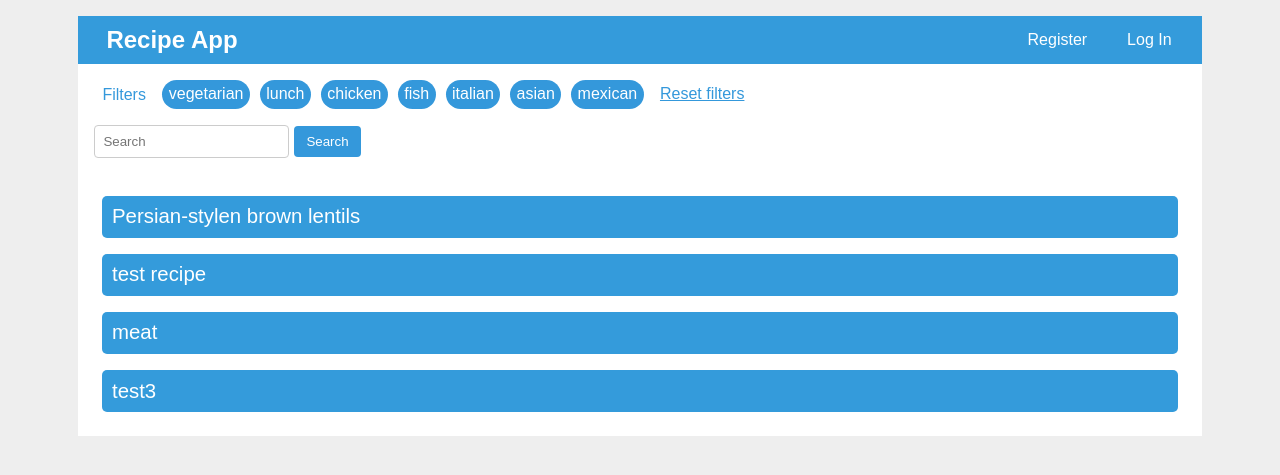
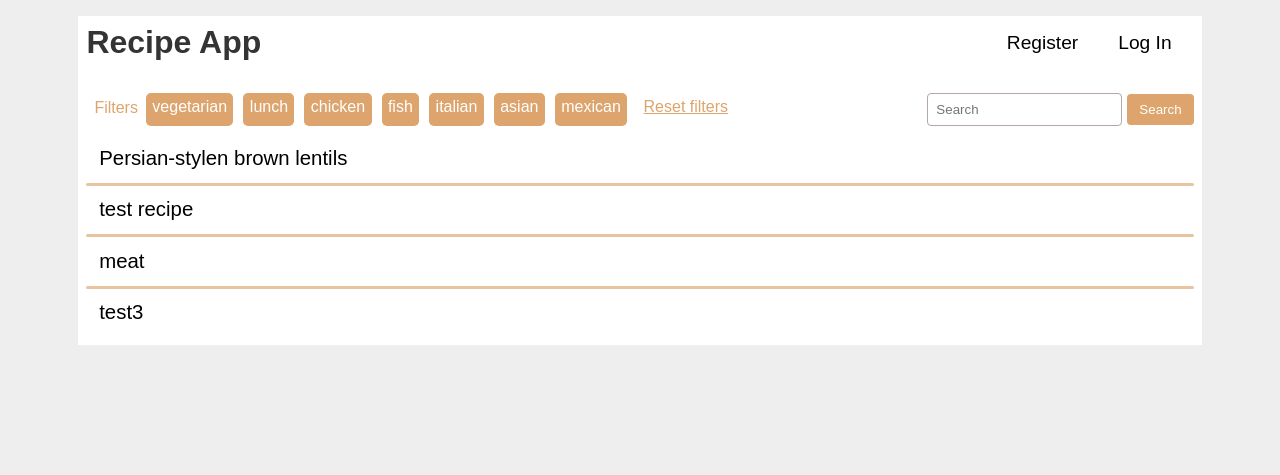
Before and after one commit to martanunesdea/recipe-db, a Flask app: page / in a window 1280 px wide. Shown: the top 475 px of the page. Run offline with Flask 3, Linux system fonts and the light colour scheme; data comes from the database, SQL or seed files in the repository.

Commit message:
unifies /index template and ui changes

```diff
--- a/app/home.py
+++ b/app/home.py
@@ -77,5 +77,5 @@ def delete(id):
 def search(query):
     term = request.args.get("q")
     recipes = recipe_search(term)
-
-    return render_template('recipes/search_results.html', recipes=recipes)
+    tags = recipe_get_popular_tags()
+    return render_template('recipes/index.html', recipes=recipes, filter_words=tags)
--- /dev/null
+++ b/app/static/nav_style.css
@@ -0,0 +1,44 @@
+.my-nav {
+    display: flex;
+    align-items: center;
+    padding: 0.5rem 0rem;
+    margin-bottom: 1rem;
+
+    & h1 {
+      flex: auto;
+      margin: 0;
+      font-size: 2rem;
+
+      & a {
+        color: var(--headings-color);
+        text-decoration: none;
+        padding: 0.25rem 0.5rem;
+      }
+    }
+
+    & ul  {
+      display: flex;
+      list-style: none;
+      margin: 0;
+      padding: 0;
+      font-size: 1.2rem;
+
+      & li {
+        display: inline-block;
+        margin-right: 20px;
+
+        & a {
+          display: inline-block;
+          padding: 0.5rem;
+          text-decoration: none;
+          padding: 5px 10px;
+          border-radius: 5px;
+          transition: background-color 0.3s;
+        }
+
+        & a:hover {
+          background-color: var(--secondary-color);
+        }
+      }
+    }
+  }
--- a/app/static/style1.css
+++ b/app/static/style1.css
@@ -1,3 +1,11 @@
+:root {
+  --primary-color: rgb(221, 165, 109);
+  --headings-color: #353434;
+  --secondary-color: #ddac75b3;
+  --font-colr:#121212;
+  --border-color: #b4a7a7;
+  --hover-color: #f0f0f0;
+}
 html {
     font-family: sans-serif;
     background: #eee;
@@ -12,7 +20,7 @@ html {
 
   h1, h2, h3, h4, h5, h6 {
     font-family: sans-serif;
-    color: #377ba8;
+    color: var(--headings-color);
     margin: 1rem 0;
   }
 
@@ -22,55 +30,38 @@ html {
   }
 
   a {
-    color: #377ba8;
+    color: var(--font-color);
   }
 
   hr {
     border: none;
-    border-top: 1px solid lightgray;
-  }
-
-  nav {
-    background: lightgray;
-    display: flex;
-    align-items: center;
-    padding: 0 0.5rem;
-  }
-
-  nav h1 {
-    flex: auto;
-    margin: 0;
-  }
-
-  nav h1 a {
-    text-decoration: none;
-    padding: 0.25rem 0.5rem;
-  }
-
-  nav ul  {
-    display: flex;
-    list-style: none;
-    margin: 0;
-    padding: 0;
-  }
-
-  nav ul li a, nav ul li span, nav ul li input, header .action {
-    display: inline-block;
-    padding: 0.5rem;
-  }
-
-  nav ul li input {
-    padding: 0.2rem;
-    margin: 0.2rem;
+    border-top: 0.2rem solid var(--secondary-color);
+    border-radius: 0.1rem;
+    margin: 0.2rem 0rem;
   }
 
   .content {
-    margin-top: 1rem;
-    padding: 0 1rem 1rem;
+    padding: 0.5rem;
+
+    & label {
+      font-weight: bold;
+      margin-bottom: 0.5em;
     }
 
-  .content > header h1 {
+    /*
+    & input {
+      margin-bottom: 1em;
+    }*/
+
+    & textarea {
+      margin-bottom: 1em;
+      min-height: 12em;
+      resize: vertical;
+    }
+
+    & header h1 {
       margin: 1rem 0 0.25rem 0;
+    }
   }
 
   .flash {
@@ -80,47 +71,8 @@ html {
     border: 1px solid #377ba8;
   }
 
-  .post > header {
-    display: flex;
-    align-items: flex-end;
-    font-size: 0.85em;
-  }
-
-  .post > header > div:first-of-type {
-    flex: auto;
-  }
-
-  .post > header h1 {
-    font-size: 1.5em;
-    margin-bottom: 0;
-  }
-
-  .post .about {
-    color: slategray;
-    font-style: italic;
-  }
-
-  .post .body {
-    white-space: pre-line;
-  }
-
   .content:last-child {
     margin-bottom: 0;
-  }
-
-
-  .content label {
-    font-weight: bold;
-    margin-bottom: 0.5em;
-  }
-
-  .content input, .content textarea {
-    margin-bottom: 1em;
-  }
-
-  .content textarea {
-    min-height: 12em;
-    resize: vertical;
   }
 
   input.danger {
@@ -134,9 +86,11 @@ html {
 
   .filter-section {
     margin-bottom: 1rem;
+    display: flex;
   }
 
   .filter-buttons {
+    flex: 1;
     display: flex;
   }
 
@@ -144,21 +98,20 @@ html {
     display: inline-block;
     padding: 0.3rem 0.4rem 0.2rem 0.4rem;
     margin-right: 10px;
-    background-color: #3498db; /* Blue background color */
+    background-color: var(--primary-color); /* Blue background color */
     color: #fff; /* White text color */
-    border-radius: 20px; /* Rounded corners */
+    border-radius: 5px; /* Rounded corners */
     text-decoration: none; /* Remove underline */
   }
 
   .filter-non-tag {
-    color: #3498db;
+    color: var(--primary-color);
     padding: 0.3rem 0.4rem 0.2rem 0.4rem;
     display: inline-block;
-    margin-right: 10px;
   }
 
   .filter-button:hover {
-    background-color: #2980b9; /* Darker blue background color on hover */
+    background-color: var(--primary-color); /* Darker blue background color on hover */
   }
 
   .search-container form {
@@ -166,18 +119,17 @@ html {
     align-items: center; /* Align items vertically center */
   }
 
-
   .search-input {
+    margin-bottom: 0;
     margin-right: 5px; /* Add some spacing between input and button */
     padding: 8px;
-    border: 1px solid #ccc;
+    border: 1px solid var(--border-color);
     border-radius: 4px;
   }
 
   .search-button {
-    margin-bottom: 1em;
     padding: 8px 12px;
-    background-color: #3498db;
+    background-color: var(--primary-color);
     color: white;
     border: none;
     border-radius: 4px;
@@ -186,77 +138,77 @@ html {
 
   /* Optional: Hover effect */
   .search-button:hover {
-    background-color: #2980b9;
+    background-color: var(--primary-color);
   }
 
-  nav {
-    background-color: #349bdb;;
-    color: #555;
-    padding: 10px 0;
+
+  /* ----------------------------------------------------
+   Recipe list page  (index and search results)
+   ------------------------------------------------------
+   */
+  .recipe-title {
+    margin: 0.5rem;
+    display: flex;
+    align-items: flex-end;
+    font-size: 0.85em;
+
+    & h1 {
+      font-size: 1.5em;
+      margin-bottom: 0;
     }
 
-  nav h1 {
-    margin: 0;
-    padding: 0 20px;
-  }
-  nav a {
-    color: white;
-  }
-  nav ul {
-    list-style-type: none;
+    & a {
+      text-decoration: none;
+      padding: 0.2rem;
     }
 
-  nav ul li {
-    display: inline-block;
-    margin-right: 20px;
+    & a:hover {
+      background-color: var(--secondary-color);
+      border-radius: 5px;
+      opacity: 0.5;
     }
 
-  nav ul li a {
-    color: #fff;
+    & p {
       text-decoration: none;
-    padding: 5px 10px;
-    border-radius: 5px;
-    transition: background-color 0.3s;
+      font-size: 1.5em;
+    }
   }
 
-  nav ul li a:hover {
-    background-color: #555;
+  .recipe-title > a:first-of-type {
+    flex: auto;
   }
+  /* ----------------------------------------------------  */
 
-  .recipe-title {
-    margin: 0.5rem;
-    background-color: #349bdb;
-    background-blend-mode: soft-light;
-    border-radius: 5px;
-  }
-
-  .recipe-title a {
-    text-decoration: none;
-  }
-
-  .recipe-title p {
-    text-decoration: none;
-    color: #fff;
-    font-size: 1.5em;
-  }
-
+  /* ----------------------------------------------------
+   Full details page
+   ------------------------------------------------------
+   */
   .recipe-header {
     display: flex;
     align-items: center; /* Vertically center elements */
-    border-bottom: 1px solid lightgray;
-  }
+    border-bottom: 0.2rem solid var(--secondary-color);
+    border-radius: 0.1rem;
 
-  .recipe-header h1 {
+    & h1 {
       flex: 1;
       text-decoration: none;
       font-size: 1.5em;
       margin: 0;
     }
+  }
+
   .edit-button {
-    padding: 0.3rem 0.4rem 0.2rem 0.4rem;
+    background-color: var(--secondary-color); /* background color */
+    color: #fff; /* White text color */
+
+    text-decoration: none; /* Remove underline */
+    padding: 5px 10px;
     margin-right: 10px;
-    background-color: #3498db; /* Blue background color */
-    color: #fff; /* White text color */
-    border-radius: 20px; /* Rounded corners */
-    text-decoration: none; /* Remove underline */
+    border-radius: 5px;
+    transition: background-color 0.3s;
   }
+
+  .edit-button:hover {
+    background-color: var(--primary-color);
+  }
+  /* ----------------------------------------------------  */
--- a/app/templates/base.html
+++ b/app/templates/base.html
@@ -1,7 +1,8 @@
 <!doctype html>
 <title>{% block title %}{% endblock %} - Family recipes</title>
 <link rel="stylesheet" href="{{ url_for('static', filename='style1.css') }}">
-<nav>
+<link rel="stylesheet" href="{{ url_for('static', filename='nav_style.css') }}">
+<nav class="my-nav">
   <h1><a href="{{url_for('home.index')}}">Recipe App</a></h1>
   <ul>
     {% if g.user %}
@@ -15,7 +16,6 @@
 </nav>
 <section class="content">
   {% block filters %}{% endblock %}
-  {% block search %}{% endblock %}
   <header>
     {% block header %}{% endblock %}
   </header>
--- a/app/templates/recipes/index.html
+++ b/app/templates/recipes/index.html
@@ -8,16 +8,16 @@
     {% endfor %}
     <a href="{{ url_for('home.filter_recipes', filter="reset") }}" class="filter-non-tag">Reset filters</a>
   </div>
-</div>
-{% endblock %}
 
-{% block search %}
   <div class="search-container">
     <form action="{{ url_for('home.search', query='search') }}" method="get">
       <input type="search" placeholder="Search" name="q" class="search-input">
       <button type="submit" class="search-button">Search</button>
     </form>
   </div>
+</div>
+
+
 {% endblock %}
 
 {% block header %}
@@ -27,16 +27,13 @@
 {% block content %}
   <div class="recipe-list">
   {% for recipe in recipes %}
-    <article class="post">
-      <header>
     <div class="recipe-title">
       <a class="action" href="{{ url_for('home.view_full_details', id=recipe['id']) }}">
         <p>{{ recipe['title'] }}</p>
       </a>
     </div>
-      </header>
-    </article>
   {% if not loop.last %}
+  <hr>
   {% endif %}
   {% endfor %}
   </div>
--- a/app/templates/recipes/search_results.html
+++ b/app/templates/recipes/search_results.html
@@ -14,18 +14,14 @@
 
 {% block content %}
   {% for recipe in recipes %}
-    <article class="post">
-      <header>
   <div class="recipe-title">
     <a class="action" href="{{ url_for('home.view_full_details', id=recipe['id']) }}">
       <p>{{ recipe['title'] }}</p>
     </a>
-        </div>
   {% if g.user['id'] == recipe['author_id'] %}
     <a class="action" href="{{ url_for('home.update', id=recipe['id']) }}">Edit</a>
   {% endif %}
-      </header>
-    </article>
+  </div>
   {% if not loop.last %}
   <hr>
   {% endif %}
```
Lines whose indentation alone changed are shown as unchanged.
